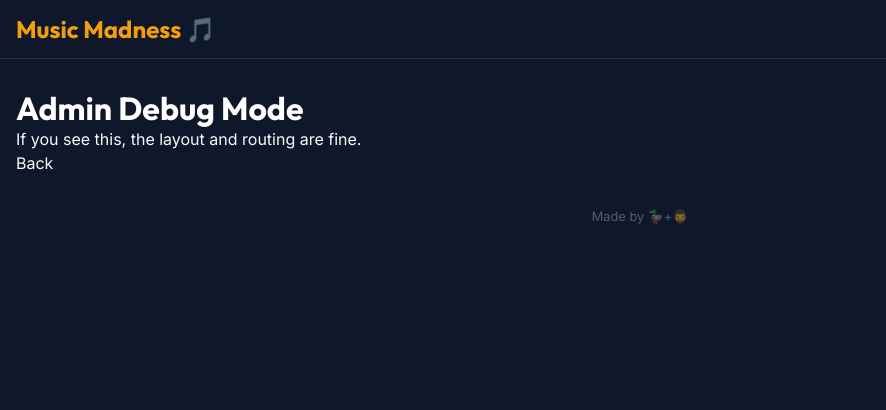
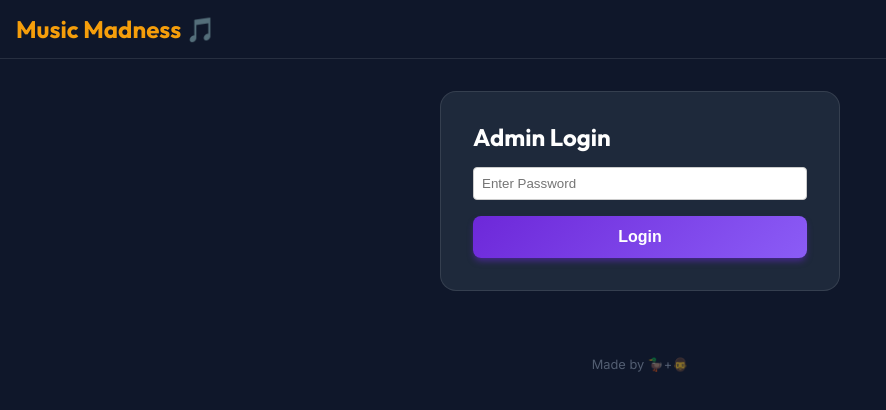
Before and after one commit to chessnerd435/music-madness, a Next.js app: page /admin in a window 1280 px wide. Shown: the top 410 px of the page, without its empty margins (0-886 px from the left). Built offline with nearby package versions, Linux system fonts and the light colour scheme; no server answers.

Commit message:
Debug: Count Only AdminPage

```diff
--- a/src/app/admin/page.js
+++ b/src/app/admin/page.js
@@ -2,14 +2,98 @@ export const dynamic = 'force-dynamic';
 
 import { cookies } from 'next/headers';
 import Link from 'next/link';
-import { login } from './actions';
+import { login, logout, addSong, clearSongs, generateBracket, deleteBracket, openMatch, resolveMatch, addClass, deleteClass, restoreClass, deleteSong, restoreSong, swapSongOrder, swapClassOrder, deleteVote, updateVote, unopenMatch, createBracket, switchAdminBracket, setBracketActive, migrateToMultiBracket } from './actions';
+import { db } from '@/lib/firebase';
+import { collection, getDocs, orderBy, query, where } from 'firebase/firestore';
 
 export default async function AdminPage() {
+    const cookieStore = await cookies();
+    const isLoggedIn = cookieStore.get('admin_session')?.value === 'true';
+
+    if (!isLoggedIn) {
+        return (
+            <div className="card" style={{ maxWidth: '400px', margin: '2rem auto' }}>
+                <h2>Admin Login</h2>
+                <form action={login} style={{ display: 'flex', flexDirection: 'column', gap: '1rem', marginTop: '1rem' }}>
+                    <input
+                        name="password"
+                        type="password"
+                        placeholder="Enter Password"
+                        style={{ padding: '0.5rem', borderRadius: '4px', border: '1px solid #ccc' }}
+                    />
+                    <button className="btn btn-primary">Login</button>
+                </form>
+            </div>
+        );
+    }
+
+    // Fetch data
+    const bracketsSnap = await getDocs(collection(db, 'brackets'));
+    const brackets = bracketsSnap.docs.map(d => ({ id: d.id, ...d.data() }));
+
+    const adminBracketId = cookieStore.get('admin_bracket_id')?.value;
+    const currentBracket = brackets.find(b => b.id === adminBracketId)
+        || brackets.find(b => b.isActive)
+        || brackets[0]
+        || null;
+    const currentBracketId = currentBracket ? currentBracket.id : null;
+
+    let songsQuery = collection(db, 'songs');
+    if (brackets.length > 0) {
+        songsQuery = query(collection(db, 'songs'), where('bracketId', '==', currentBracketId || 'unknown'));
+    }
+    const songsSnap = await getDocs(songsQuery);
+    const songs = songsSnap.docs.map(d => ({ id: d.id, ...d.data() }));
+
+    const classesSnap = await getDocs(collection(db, 'classes'));
+    const classes = classesSnap.docs.map(d => ({ id: d.id, ...d.data() }));
+
+    let matchesQuery = collection(db, 'matches');
+    if (brackets.length > 0) {
+        matchesQuery = query(collection(db, 'matches'), where('bracketId', '==', currentBracketId || 'unknown'));
+    }
+    const matchesSnap = await getDocs(matchesQuery);
+    let matches = matchesSnap.docs.map(d => ({ id: d.id, ...d.data() }));
+    matches.sort((a, b) => a.round - b.round);
+
+    const votesSnap = await getDocs(collection(db, 'votes'));
+    const votes = votesSnap.docs.map(d => ({ id: d.id, ...d.data() }));
+
+    // Calculate vote counts per match per song
+    const voteCounts = {};
+    votes.forEach(v => {
+        if (!voteCounts[v.matchId]) voteCounts[v.matchId] = {};
+        if (voteCounts[v.matchId][v.votedForId] === undefined) voteCounts[v.matchId][v.votedForId] = 0;
+        voteCounts[v.matchId][v.votedForId]++;
+    });
+
+    console.log('Brackets:', brackets.length);
+    console.log('Songs:', songs.length);
+    console.log('Matches:', matches.length);
+
     return (
-        <div>
-            <h1>Admin Debug Mode</h1>
-            <p>If you see this, the layout and routing are fine.</p>
-            <Link href="/">Back</Link>
+        <div style={{ display: 'flex', flexDirection: 'column', gap: '2rem' }}>
+            <div style={{ display: 'flex', justifyContent: 'space-between', alignItems: 'center' }}>
+                <h1>Admin Dashboard (Diagnostic)</h1>
+                <form action={logout}>
+                    <button className="btn" style={{ background: '#334155', color: 'white' }}>Logout</button>
+                </form>
+            </div>
+
+            <div>
+                <Link href="/" style={{ color: '#4ade80', textDecoration: 'none' }}>&larr; Back to Main Page</Link>
+            </div>
+
+            <div className="card">
+                <h3>Stats</h3>
+                <p>Brackets Found: {brackets.length}</p>
+                <p>Current Bracket ID: {String(currentBracketId)}</p>
+                <p>Songs Found: {songs.length}</p>
+                <p>Matches Found: {matches.length}</p>
+                <p>Classes Found: {classes.length}</p>
+            </div>
+
+            {/* If this renders, we know the issue is in the lists below */}
         </div>
     );
 }
```
